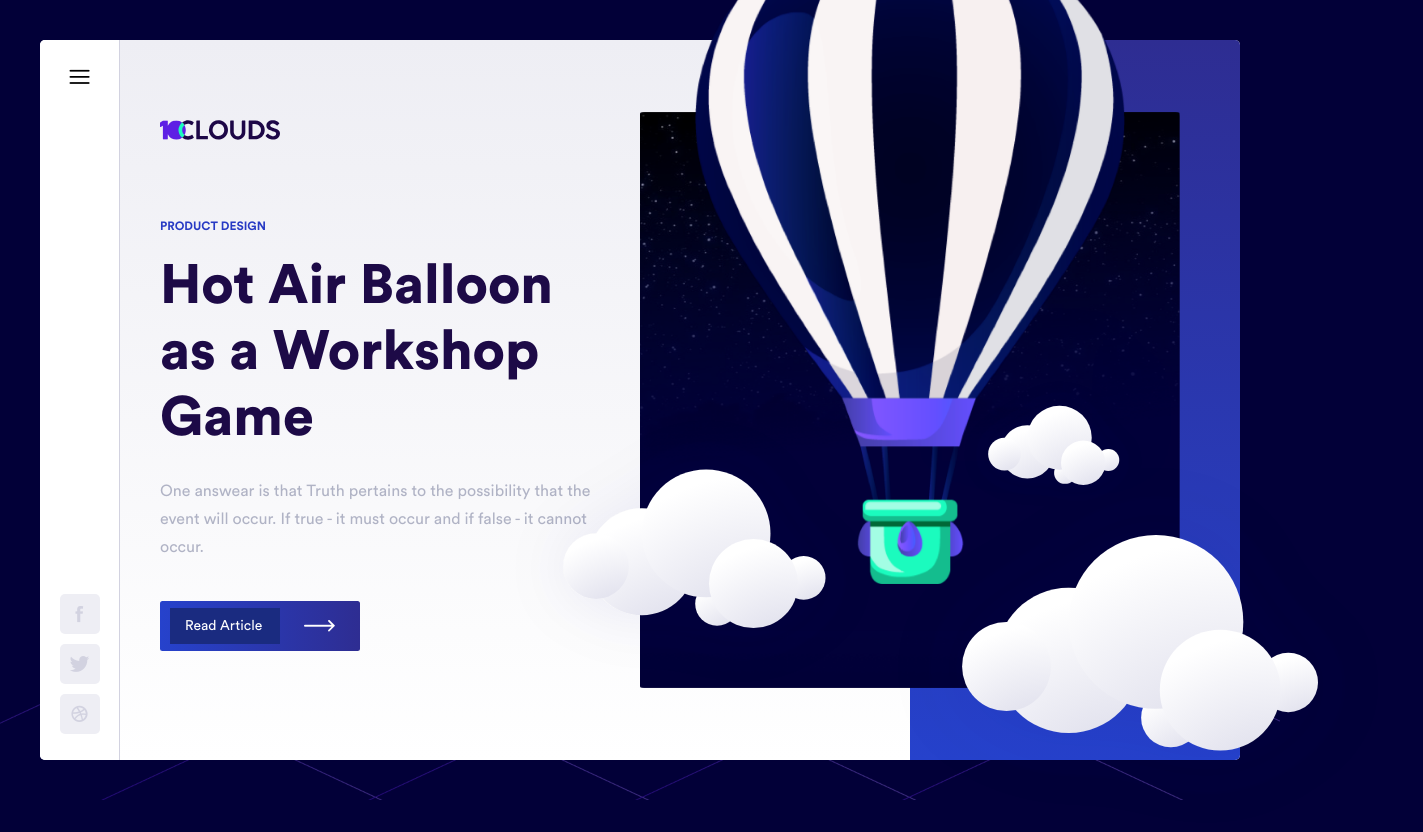
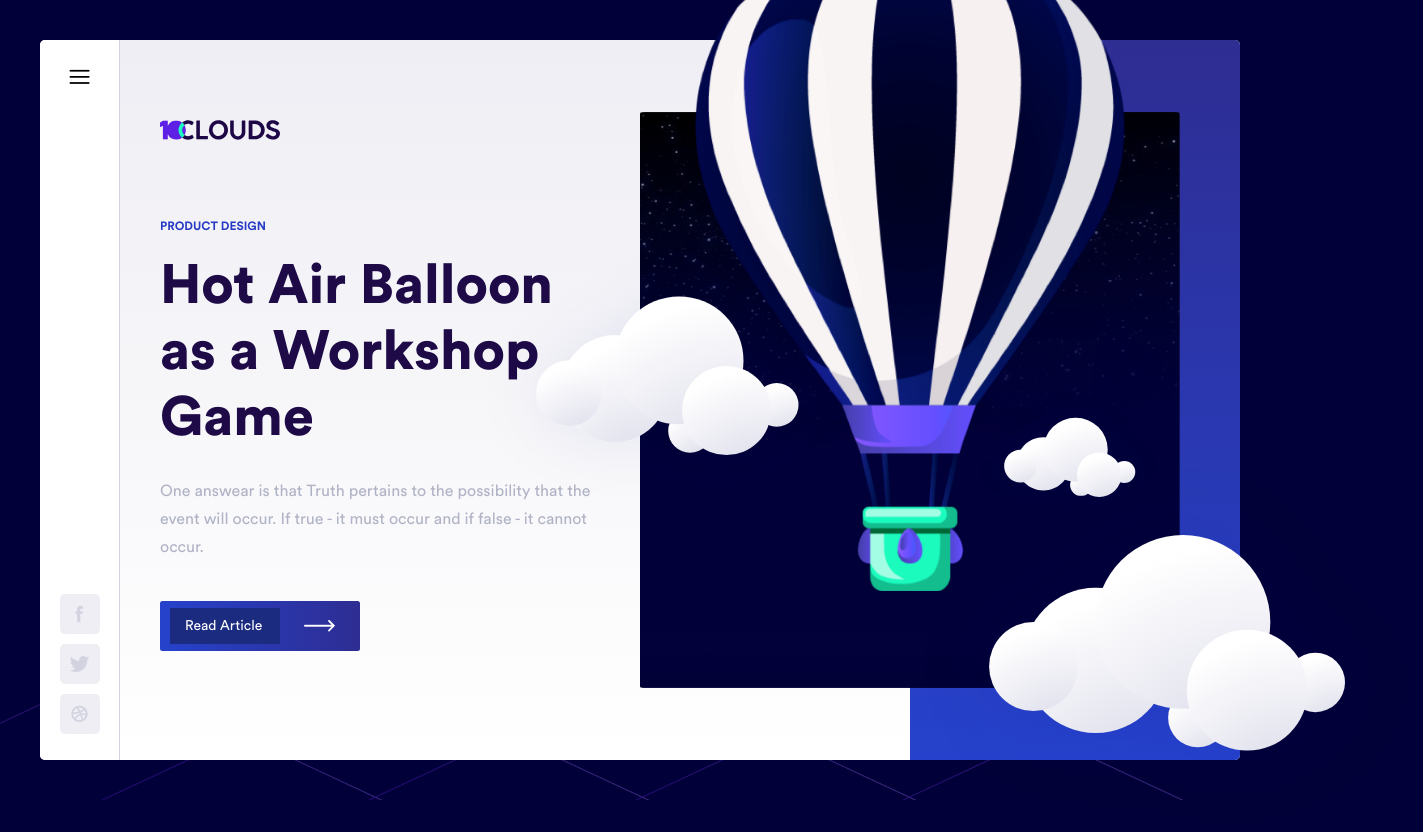
Before and after one commit to justynawojciechowska/hotAirBalloon, a React (Create React App) app: page / in a window 1280 px wide. Shown: the whole page, 1423 px wide, since content can reach past the window. Built offline with nearby package versions, Linux system fonts and the light colour scheme.

Commit message:
Added separate move animation for each cloud

```diff
--- a/package.json
+++ b/package.json
@@ -4,6 +4,7 @@
   "private": true,
   "dependencies": {
     "classnames": "^2.2.5",
+    "eslint": "^4.18.1",
     "node-sass-chokidar": "0.0.3",
     "prop-types": "^15.6.0",
     "react": "^16.2.0",
--- a/src/components/balloon.js
+++ b/src/components/balloon.js
@@ -74,9 +74,12 @@ class Balloon extends React.Component {
                         animationState={this.props.animationState}
                         render={(props) => (
                             <Fragment>
-                                <Cloud position='right' multiplier={0.04} {...props}/>
-                                <Cloud position='left' multiplier={0.03}  {...props}/>
-                                <Cloud position='behind' multiplier={0.025} {...props}/>
+                                <Cloud position='right' multiplier={0.04}
+                                       animationState={this.props.animationState} {...props}/>
+                                <Cloud position='left' multiplier={0.03}
+                                       animationState={this.props.animationState}  {...props}/>
+                                <Cloud position='behind' multiplier={0.025}
+                                       animationState={this.props.animationState} {...props}/>
                             </Fragment>
                         )}/>
                 </div>
--- a/src/components/cloud.js
+++ b/src/components/cloud.js
@@ -2,35 +2,64 @@ import PropTypes from 'prop-types'
 import React from 'react';
 import '../styles/scss/components/clouds.css';
 import cloud from './../assets/images/cloud.svg';
+import classNames from "classnames";
 
 class Cloud extends React.Component {
 
     static propTypes = {
-        animationState: PropTypes.oneOf(['ANIMATION_START', 'ANIMATION_GO_TO', 'ANIMATION_END']),
+        animationState: PropTypes.oneOf(['ANIMATION_START', 'ANIMATION_GO_TO', 'ANIMATION_RESET']),
         multiplier: PropTypes.number.isRequired
     };
 
     state = {
         translateX: 0,
-        translateY: 0
+        translateY: 0,
+        canStartMouseMoveAnimation: false
     };
 
     componentWillReceiveProps(props) {
-        this.setState({
-            translateX: (props.facX * props.multiplier),
-            translateY: (props.facY * props.multiplier)
-        })
+        if (this.props.animationState === 'ANIMATION_RESET') {
+            this.setState({
+                canStartMouseMoveAnimation: false,
+                translateX: 0,
+                translateY: 0
+            });
+        } else if (this.props.animationState === 'ANIMATION_GO_TO') {
+            this.setState({
+                translateX: this.state.translateX,
+                translateY: (this.state.translateY + 4)
+            });
+        }
+        else if (this.state.canStartMouseMoveAnimation) {
+            this.setState({
+                translateX: (props.facX * props.multiplier) * 100,
+                translateY: (props.facY * props.multiplier) * 100
+            });
+        }
+
     }
 
+    setCanStartMouseMoveAnimation = (e) => {
+        if (this.props.animationState === 'ANIMATION_START') {
+            this.setState({
+                canStartMouseMoveAnimation: true
+            });
+        }
+    };
+
     render() {
-        const transX = (this.props.facX * this.props.multiplier) * 100,
-            transY = (this.props.facY * this.props.multiplier) * 100;
         return (
             <img src={cloud} alt=""
                  style={{
-                     transform: `translate(${transX}%,${transY}%)`
-                 }}
-                 className={`cloud-img cloud-img--${this.props.position}`}/>
+                     transform: `translate(${this.state.translateX}%,${this.state.translateY}%)`
+                 }} onAnimationEnd={this.setCanStartMouseMoveAnimation}
+
+                 className={classNames(`cloud-img cloud-img--${this.props.position}`, {
+                     'cloud-img--animation-in': (this.props.animationState === 'ANIMATION_START' && !this.state.canStartMouseMoveAnimation),
+                     'cloud-img--animation-out': this.props.animationState === 'ANIMATION_GO_TO',
+                     'cloud-img--animation-reset': this.props.animationState === 'ANIMATION_RESET',
+                 })}
+            />
         )
     }
 }
--- a/src/styles/scss/components/_buttons.scss
+++ b/src/styles/scss/components/_buttons.scss
@@ -96,7 +96,7 @@
   }
 
   &--animation-in {
-    animation: $slide-from-top-duration ease-in $images-delay 1 normal forwards fadeFromTop;
+    animation: $duration-long ease-in $images-delay 1 normal forwards fadeFromTop;
   }
 
   &--animation-out{
--- a/src/styles/scss/components/balloon.css
+++ b/src/styles/scss/components/balloon.css
@@ -79,13 +79,11 @@
     height: 100%;
     opacity: 0; }
     .balloon__clouds--animation-in {
-      animation: 1.5s ease-in 2.2s normal forwards fadeFromTop; }
+      animation: 1.5s ease-in 2.2s normal forwards show; }
     .balloon__clouds--animation-out {
-      opacity: 1;
-      animation: 1s ease-in 2.3s 1 normal forwards moveDown; }
+      opacity: 1; }
     .balloon__clouds--animation-reset {
       opacity: 1;
-      transform: translateY(20px);
       animation: 0.5s ease-in 3.9s 1 normal forwards smoothfadeOutToTop; }
   .balloon__wrapper {
     position: absolute;
@@ -106,7 +104,7 @@
     .balloon__wrapper-pulse {
       width: 100%;
       height: 100%;
-      animation: 1.5s linear 4s infinite alternate pulse; }
+      animation: 1.5s linear 4.7s infinite alternate pulse; }
       .balloon__wrapper-pulse--animation-out {
         animation-play-state: paused; }
   .balloon__fire {
--- a/src/styles/scss/components/balloon.scss
+++ b/src/styles/scss/components/balloon.scss
@@ -57,7 +57,7 @@
     opacity: 0;
 
     &--animation-in {
-      animation: $slide-from-top-duration ease-in $images-delay normal forwards fadeFromTop
+      animation: $duration-long ease-in $images-delay normal forwards fadeFromTop
     }
 
     &--animation-out {
@@ -83,17 +83,15 @@
     opacity: 0;
 
     &--animation-in {
-      animation: $slide-from-top-duration ease-in $images-delay normal forwards fadeFromTop
+      animation: $duration-long ease-in $images-delay normal forwards show;
     }
 
     &--animation-out {
       opacity: 1;
-      animation: $duration-normal ease-in $balloon-out-delay 1 normal forwards moveDown;
     }
 
     &--animation-reset {
       opacity: 1;
-      transform: translateY(20px);
       animation: $duration ease-in $delay-end 1 normal forwards smoothfadeOutToTop;
     }
   }
@@ -118,13 +116,13 @@
     }
 
     &--animation-out {
-      animation: 4.5s $cubic-ease-in $balloon-out-delay 1 normal forwards fadeOutToTop;
+      animation: $balloon-out-duration $cubic-ease-in $balloon-out-delay 1 normal forwards fadeOutToTop;
     }
 
     &-pulse {
       width: 100%;
       height: 100%;
-      animation: 1.5s linear ($slide-from-top-duration + $duration*5) infinite alternate pulse;
+      animation: $duration-long linear ($duration-long + $images-delay + 1s) infinite alternate pulse; //delay calculated on balloon img show delay + ballon img animation duration + 1s
 
       &--animation-out {
         animation-play-state: paused;
--- a/src/styles/scss/components/clouds.css
+++ b/src/styles/scss/components/clouds.css
@@ -17,15 +17,30 @@
   transform: translate(0, 0);
   transition: transform 0.3s linear; }
   .cloud-img--left {
-    left: -25%;
-    bottom: 0;
+    left: -30%;
+    bottom: 30%;
     width: 70%; }
+    @media only screen and (min-width: 1800px) {
+      .cloud-img--left {
+        bottom: 25%; } }
+    .cloud-img--left.cloud-img--animation-in {
+      animation: 1.5s ease-in 2.2s normal forwards fadeFromTop; }
+    .cloud-img--left.cloud-img--animation-reset, .cloud-img--left.cloud-img--animation-out {
+      transition: transform 1s ease-in; }
   .cloud-img--right {
-    right: -40%;
+    right: -45%;
     bottom: -25%;
     width: 95%; }
+    .cloud-img--right.cloud-img--animation-in {
+      animation: 1.9s ease-in 2.2s normal forwards fadeFromTop; }
+    .cloud-img--right.cloud-img--animation-reset, .cloud-img--right.cloud-img--animation-out {
+      transition: transform 1.3s ease-in; }
   .cloud-img--behind {
-    bottom: 30%;
-    right: 6%;
+    bottom: 28%;
+    right: 3%;
     width: 35%;
     z-index: 1; }
+    .cloud-img--behind.cloud-img--animation-in {
+      animation: 1.7s ease-in 2.2s normal forwards fadeFromTop; }
+    .cloud-img--behind.cloud-img--animation-reset, .cloud-img--behind.cloud-img--animation-out {
+      transition: transform 1.2s ease-in; }
--- a/src/styles/scss/components/clouds.scss
+++ b/src/styles/scss/components/clouds.scss
@@ -8,21 +8,52 @@
   transition: transform 0.3s linear;
 
   &--left {
-    left: -25%;
-    bottom: 0;
+    left: -30%;
+    bottom: 30%;
     width: 70%;
+
+    @media #{$media-lg-xl}{
+      bottom: 25%;
+    }
+
+    &.cloud-img--animation-in {
+      animation: $duration-long ease-in $images-delay normal forwards fadeFromTop
+    }
+
+    &.cloud-img--animation-reset,
+    &.cloud-img--animation-out {
+      transition: transform $duration-normal ease-in;
+    }
   }
 
   &--right {
-    right: -40%;
+    right: -45%;
     bottom: -25%;
     width: 95%;
+
+    &.cloud-img--animation-in {
+      animation: ($duration-long + 0.4s) ease-in $images-delay normal forwards fadeFromTop
+    }
+
+    &.cloud-img--animation-reset,
+    &.cloud-img--animation-out {
+      transition: transform ($duration-normal + 0.3s) ease-in;
+    }
   }
 
   &--behind {
-    bottom: 30%;
-    right: 6%;
+    bottom: 28%;
+    right: 3%;
     width: 35%;
     z-index: 1;
+
+    &.cloud-img--animation-in {
+      animation: ($duration-long + 0.2s) ease-in $images-delay normal forwards fadeFromTop
+    }
+
+    &.cloud-img--animation-reset,
+    &.cloud-img--animation-out {
+      transition: transform ($duration-normal + 0.2s) ease-in;
+    }
   }
 }
--- a/src/styles/scss/helpers/_variables.scss
+++ b/src/styles/scss/helpers/_variables.scss
@@ -35,12 +35,13 @@ $radius-base:                 5px !default;
 $duration:                    0.5s;
 $duration-normal:               1s;
 $duration-fast:               0.3s;
-$slide-from-top-duration:     1.5s;
+$duration-long:               1.5s;
+$balloon-out-duration:        4.5s;
 
 $delay:                       $duration-normal + $duration-fast;
 $delay-end:                   $delay*3;
 $images-delay:                2.2s;
-$animation-in-end:            $slide-from-top-duration + $images-delay + $duration-fast;
+$animation-in-end:            $duration-long + $images-delay + $duration-fast;
 
 $cubic-brazier:               cubic-bezier(.500, .250, .310, .955);
 $cubic-ease-in:               cubic-bezier(0.55, 0.055, 0.675, 0.19);
@@ -49,6 +50,7 @@ $fire1-delay:                 $duration-fast;
 $fire2-delay:                 $fire1-delay+$duration;
 $fire3-delay:                 $fire2-delay+$duration;
 $balloon-out-delay:           $fire3-delay+$duration*2;
+$balloon-out-clouds-delay:    $duration-long;
 
 /* Breakpoints
 -------------------------------------------------------------- */
```
Also changed, not shown: src/components/clouds-container.js (+2 -5 lines).
